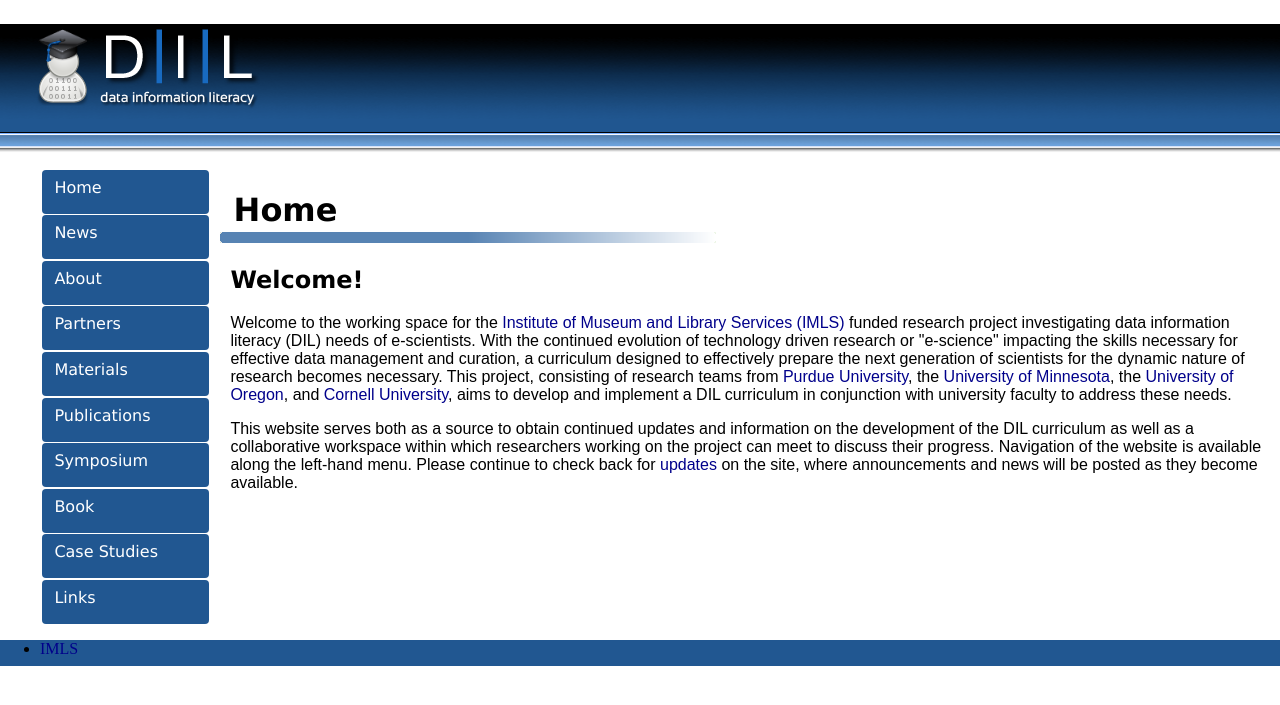
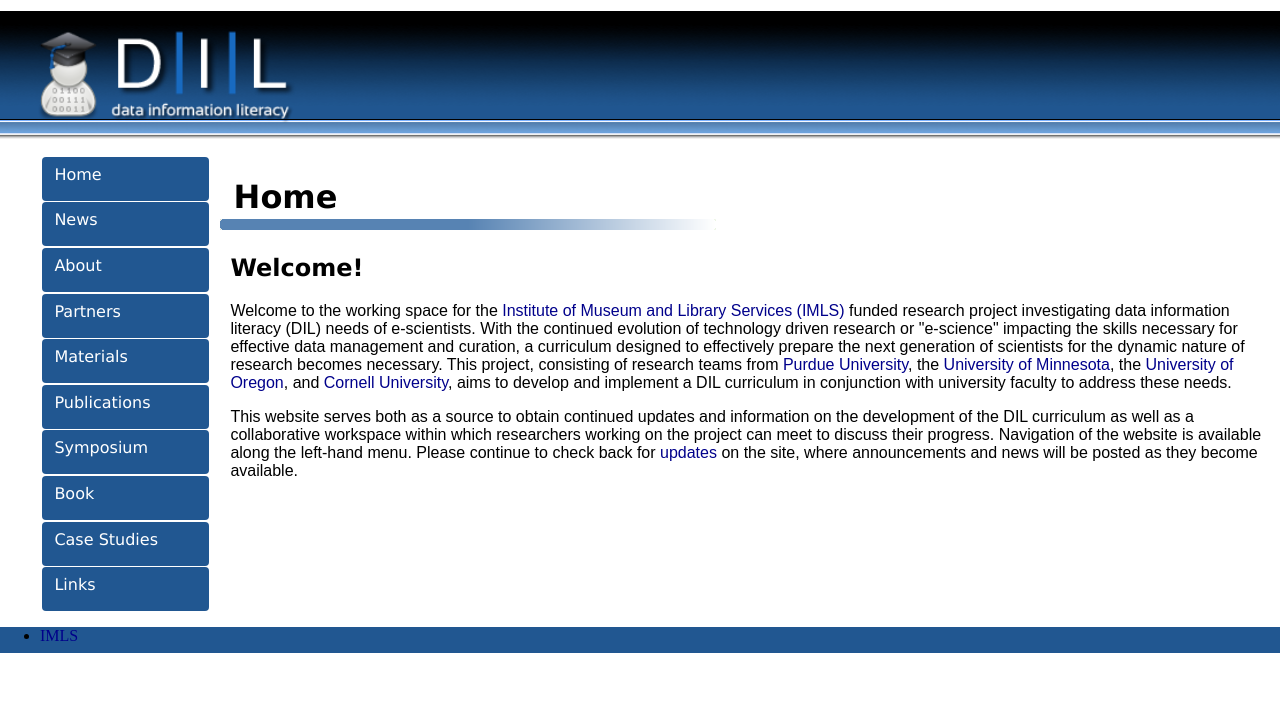
Before and after one commit to datainfolit/datainfolit, a Jekyll site: the page built from index.html, in a window 1280 px wide. Shown: the top 705 px of the page. Built offline with Jekyll 4.4.1, drawn with Linux system fonts in a browser that asks for light colours.

Commit message:
Update main.css

```diff
--- a/css/main.css
+++ b/css/main.css
@@ -87,11 +87,14 @@
 header {
     background: url('../images/header5.png') repeat-x bottom;
     width: 100%;
-    height: 10vw;
+    height: 9vw;
     padding-top: 1vw;
     padding-bottom: 1vw;
     padding-left: 2vw;
     padding-right: 2vw;
+}
+.logo {
+    height: 9vw;
 }
 /*footer*/
 footer {
```
